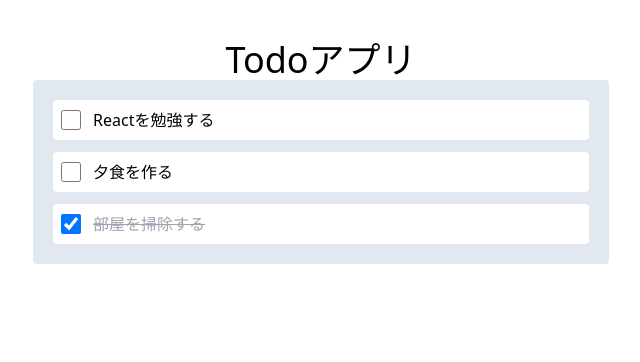
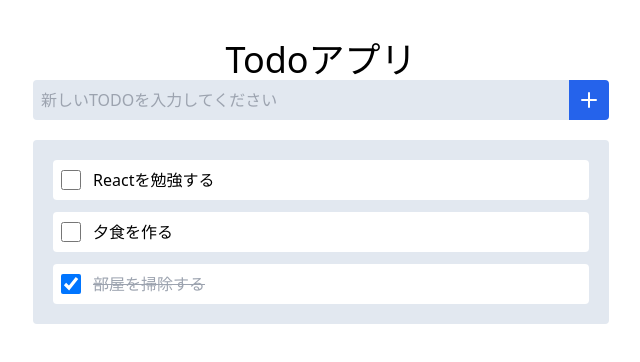
Before and after one commit to yousakamori/react-todo-app, a React (Vite) app: page / in a window 1280 px wide. Shown: the top 362 px of the page, without its empty margins (319-959 px from the left). Built offline with nearby package versions, Linux system fonts and the light colour scheme.

Commit message:
追加フォームを追加

```diff
--- a/src/App.tsx
+++ b/src/App.tsx
@@ -2,9 +2,11 @@
 import { TodoList } from "./components/TodoList";
 import { dummyTodoList } from "./data/dummyTodoList";
 import { Todo } from "./types/todo";
+import { AddTodoFrom } from "./components/AddTodoFrom";
 
 function App() {
   const [todoList, setTodoList] = useState<Todo[]>(dummyTodoList);
+
   const changeCompleted = (id: number) => {
     setTodoList((prevTodoList) => {
       return prevTodoList.map((todo) => {
@@ -16,11 +18,26 @@
     });
   };
 
+  const addTodo = (title: string) => {
+    setTodoList((prevTodoList) => {
+      const newTodo: Todo = {
+        id: Date.now(),
+        title,
+        completed: false,
+      };
+
+      return [newTodo, ...prevTodoList];
+    });
+  };
+
   return (
     <main className="max-w-xl mx-auto mt-10">
       <h1 className="text-4xl text-center">Todoアプリ</h1>
-      <div className="p-5 rounded bg-slate-200">
-        <TodoList todoList={todoList} changeCompleted={changeCompleted} />
+      <div className="space-y-5">
+        <AddTodoFrom addTodo={addTodo} />
+        <div className="p-5 rounded bg-slate-200">
+          <TodoList todoList={todoList} changeCompleted={changeCompleted} />
+        </div>
       </div>
     </main>
   );
--- /dev/null
+++ b/src/components/AddTodoFrom.tsx
@@ -0,0 +1,33 @@
+import { Plus } from "lucide-react";
+import { useState } from "react";
+
+type Props = {
+  addTodo: (title: string) => void;
+};
+
+export const AddTodoFrom = ({ addTodo }: Props) => {
+  const [inputValue, setInputValue] = useState<string>("");
+  const onSubmit = (e: React.FormEvent<HTMLFormElement>) => {
+    e.preventDefault();
+    addTodo(inputValue);
+    setInputValue("");
+  };
+
+  return (
+    <form className="flex" onSubmit={onSubmit}>
+      <input
+        type="text"
+        placeholder="新しいTODOを入力してください"
+        className="p-2 grow rounded-s bg-slate-200"
+        value={inputValue}
+        onChange={(e) => setInputValue(e.target.value)}
+      />
+      <button
+        type="submit"
+        className="p-2 transition-colors bg-blue-600 rounded-e hover:bg-blue-800 disabled:bg-blue-400"
+      >
+        <Plus className="text-white" />
+      </button>
+    </form>
+  );
+};
```
